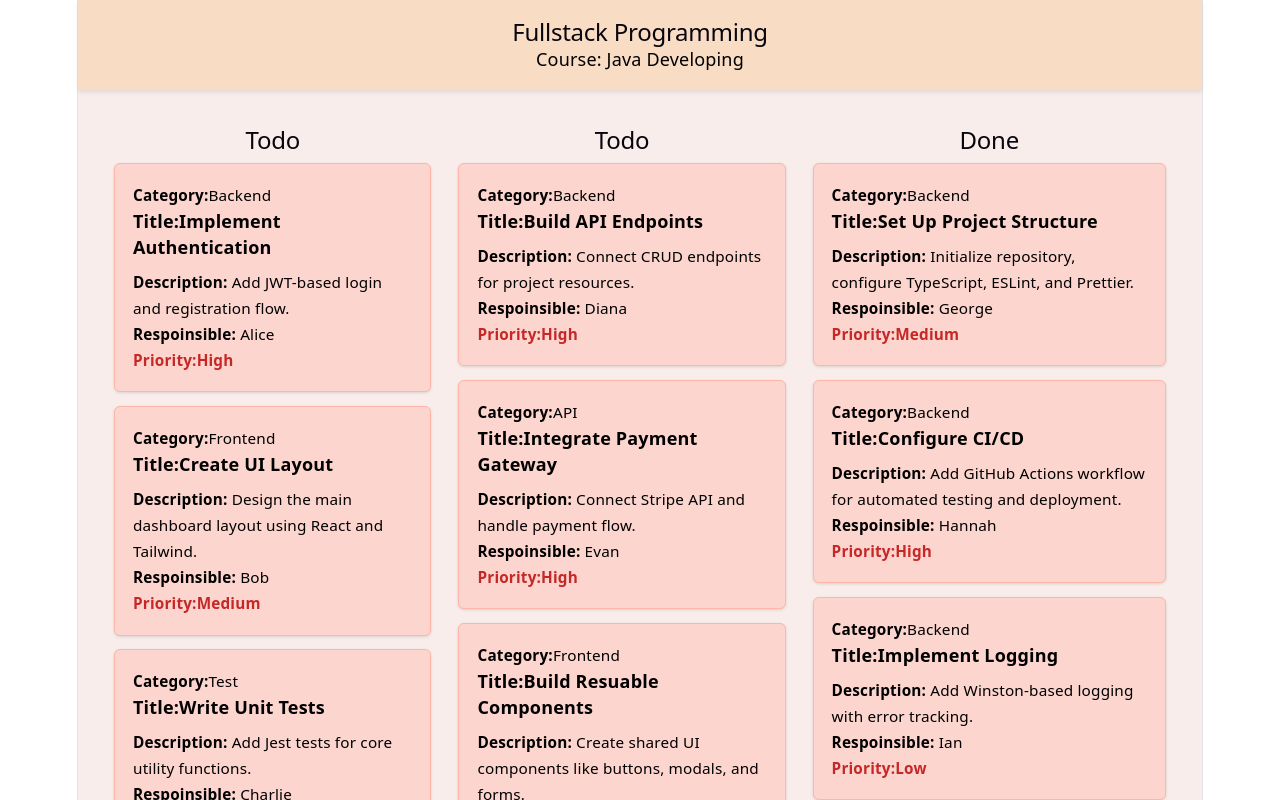
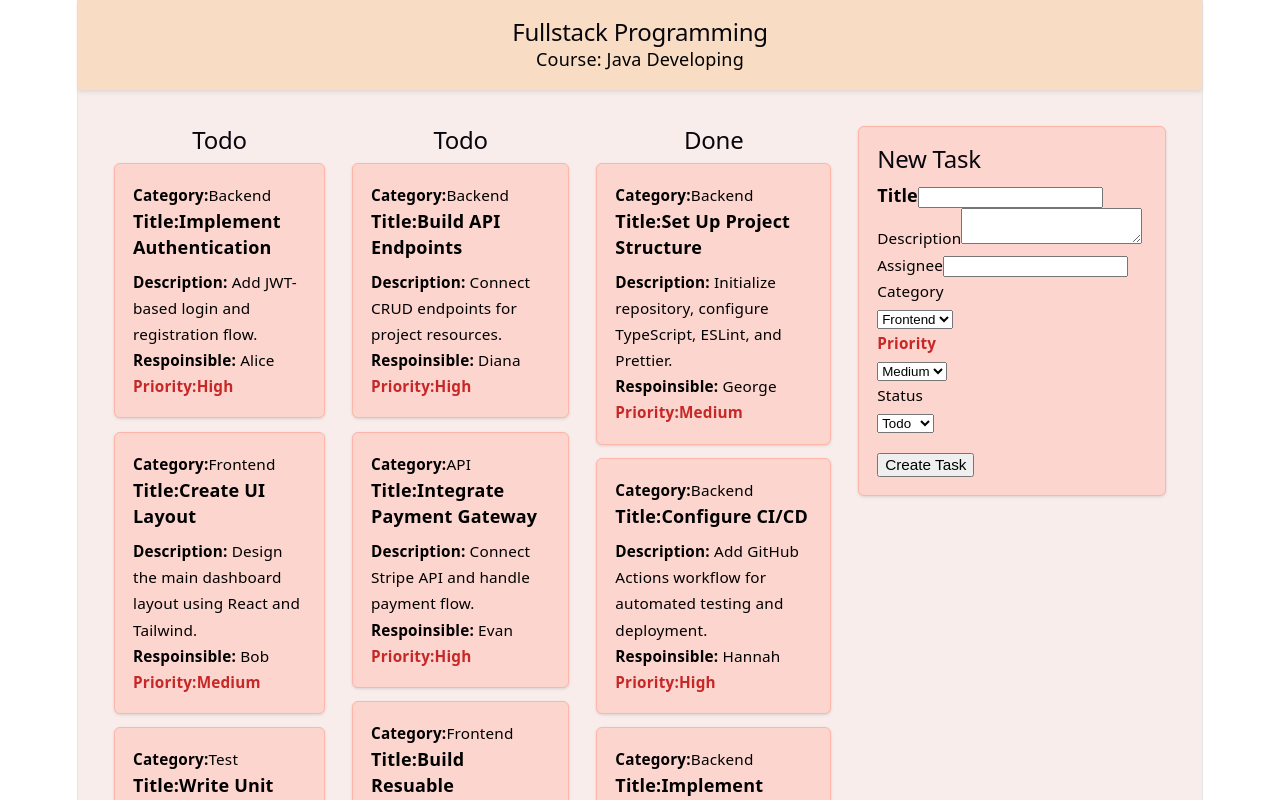
Before and after one commit to L2025S/task-board, a React (Vite) app in the folder task-board/: page / in a window 1280 px wide. Shown: the top 800 px of the page. Built offline with nearby package versions, Linux system fonts and the light colour scheme.

Commit message:
Add NewTaskForm component to App and apply form styles in App.css

```diff
--- a/task-board/src/App.css
+++ b/task-board/src/App.css
@@ -68,13 +68,15 @@
 }
 
 
-/* =============== Category & Priority ================== */
+/* =============== Category， Priority, Description, Resonsible================== */
 .task-category {
-    font-size: 0.85rem;
-    color:black;
+  display:block;
+  font-size: 0.85rem;
+  color:black;
 }
 
 .task-priority{
+    display: block;
     font-size:0.85rem;
     color:#c62828;
     font-weight:600;
@@ -89,3 +91,16 @@
     font-size: 0.85rem;
     color:black;
 }
+
+.task-status{
+  display:block;
+  font-size: 0.85rem;
+  color:black;
+}
+
+.task-submit{
+  display:block;
+  margin-top:1rem;
+  font-size: 0.85rem;
+  color:black;
+}
--- a/task-board/src/App.tsx
+++ b/task-board/src/App.tsx
@@ -155,10 +155,11 @@ const App = () => {
             ))}
           </div>
 
+        <NewTaskForm />
+
+        </div>
 
 
-        </div>
-        <NewTaskForm />
       </main>
 
       <Footer creator="L.W." year={2026} />
--- a/task-board/src/components/NewTaskForm.tsx
+++ b/task-board/src/components/NewTaskForm.tsx
@@ -19,19 +19,19 @@ const handleSubmit = ( event: React.SubmitEvent<HTMLFormElement>) =>{
 }
 
 return(
-    <div>
+    <div className="task-card">
     <h2>New Task</h2>
     <form onSubmit={handleSubmit}>
 
 
-    <label htmlFor="title">Title</label>
+    <label htmlFor="title" className="task-title">Title</label>
     <input
     id="title"
     name="title"
     value={title}
     onChange={(event) => setTitle(event.target.value)} />
 
-    <label htmlFor="description">Description</label>
+    <label htmlFor="description" className="task-description">Description</label>
     <textarea
     id="description"
     name="description"
@@ -39,7 +39,7 @@ return(
     onChange={(event) =>setDescription(event.target.value)}/>
 
 
-    <label htmlFor="assignee">Assignee</label>
+    <label htmlFor="assignee" className="task-responsible">Assignee</label>
     <input
     id="assignee"
     name="assignee"
@@ -47,7 +47,7 @@ return(
     onChange={(event)=> setAssignee(event.target.value)} />
 
 
-    <label htmlFor="category">Category</label>
+    <label htmlFor="category" className="task-category">Category</label>
     <select
     id="category"
     name="category"
@@ -58,9 +58,9 @@ return(
     <option value="Test">Test</option>
     <option value="Design">Design</option>
     <option value="API">API</option>
-    </select>;
+    </select>
 
-    <label htmlFor="priority">Priority</label>
+    <label htmlFor="priority" className="task-priority">Priority</label>
     <select
     id="priority"
     name="priority"
@@ -73,7 +73,7 @@ return(
 
 
 
-    <label htmlFor="status">Status</label>
+    <label htmlFor="status" className="task-status">Status</label>
     <select
     id="status"
     name="status"
@@ -84,7 +84,7 @@ return(
         <option value="Done">Done</option>
     </select>
 
-    <button type="submit">Create Task</button>
+    <button type="submit" className="task-submit">Create Task</button>
 
     </form>
     </div>
```
